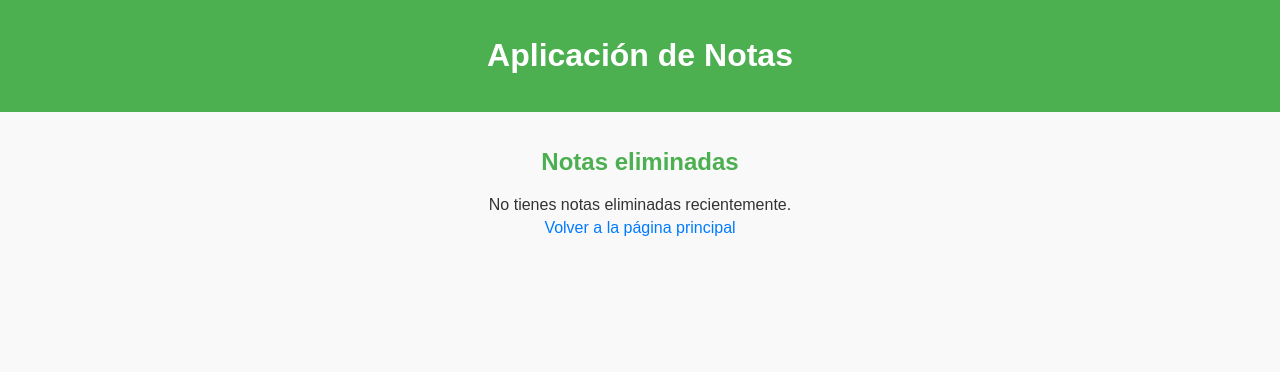
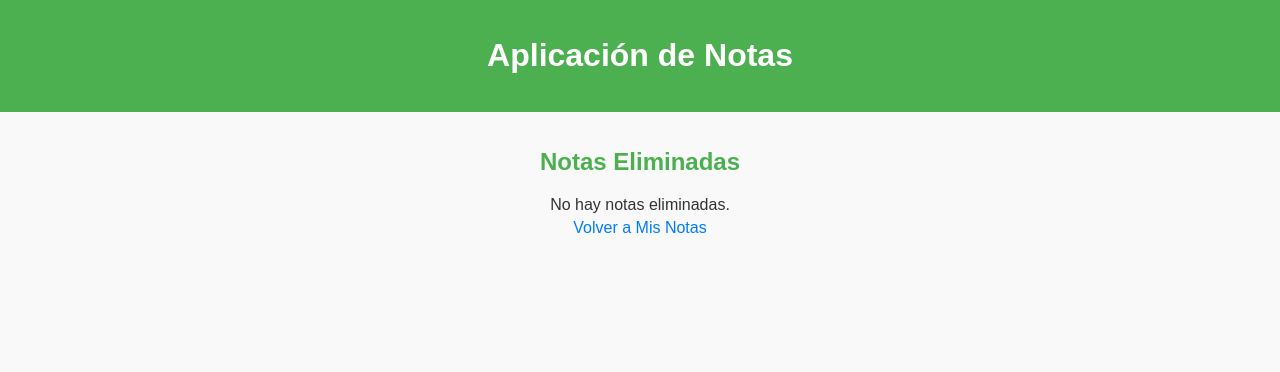
Before and after one commit to RamsesSosa04/aplicacion_notas, a Flask app: page /deleted in a window 1280 px wide. Shown: the top 372 px of the page. Run offline with Flask 3, Linux system fonts and the light colour scheme.

Commit message:
Añadí la funcion de deleted

```diff
--- a/app/routes.py
+++ b/app/routes.py
@@ -4,18 +4,24 @@ from flask import Blueprint, render_template, request, redirect, url_for
 routes = Blueprint('routes', __name__)
 
 notas = []
+notas_eliminadas = []
 
 @routes.route('/')
 def index():
-    return render_template('index.html')  # Asegúrate de que index.html existe en templates/
+    """Página de inicio"""
+    return render_template('index.html')  # Asegúrate de que index.html exista en templates/
+
 
 @routes.route('/notes')
 def notes():
+    """Muestra todas las notas activas"""
     return render_template('notes.html', notas=notas)
 
-#Ruta para agregar una nota nueva
+
+# Ruta para agregar una nota nueva
 @routes.route('/notes/new', methods=['GET', 'POST'])
 def new_note():
+    """Agrega una nueva nota"""
     if request.method == 'POST':
         nueva_nota = request.form.get('nota')
         if nueva_nota:
@@ -23,9 +29,11 @@ def new_note():
         return redirect(url_for('routes.notes'))
     return render_template('form.html', accion='Agregar')
 
+
 # Ruta para editar una nota existente
 @routes.route('/notes/edit/<int:id>', methods=['GET', 'POST'])
 def edit_note(id):
+    """Edita una nota existente"""
     if id >= len(notas):
         return "Nota no encontrada", 404
     if request.method == 'POST':
@@ -33,13 +41,26 @@ def edit_note(id):
         return redirect(url_for('routes.notes'))
     return render_template('form.html', accion='Editar', nota=notas[id])
 
-# Ruta para eliminar una nota
+
+# Ruta para eliminar una nota (mueve a notas eliminadas)
 @routes.route('/notes/delete/<int:id>', methods=['POST'])
 def delete_note(id):
-    if id < len(notas):
-        notas.pop(id)
+    """Elimina una nota y la mueve a notas eliminadas"""
+    if 0 <= id < len(notas):
+        nota_eliminada = notas.pop(id)
+        notas_eliminadas.append(nota_eliminada)
     return redirect(url_for('routes.notes'))
 
-@routes.route('/deleted')
-def deleted():
-    return render_template('deleted.html')
+
+@routes.route('/deleted', methods=['GET', 'POST'])
+def deleted_notes():
+    """Muestra las notas eliminadas y permite recuperarlas"""
+    if request.method == 'POST':
+        # Recuperar la nota eliminada
+        id = int(request.form.get('id'))
+        if 0 <= id < len(notas_eliminadas):
+            nota_recuperada = notas_eliminadas.pop(id)
+            notas.append(nota_recuperada)
+        return redirect(url_for('routes.deleted_notes'))
+
+    return render_template('deleted.html', notas_eliminadas=notas_eliminadas)
--- a/app/templates/deleted.html
+++ b/app/templates/deleted.html
@@ -1,7 +1,24 @@
 {% extends 'base.html' %}
 
 {% block content %}
-<h2>Notas eliminadas</h2>
-<p>No tienes notas eliminadas recientemente.</p>
-<a href="/">Volver a la página principal</a>
+<h2>Notas Eliminadas</h2>
+
+{% if notas_eliminadas %}
+<ul>
+    {% for nota in notas_eliminadas %}
+    <li>
+        {{ nota }}
+        <!-- Formulario para recuperar una nota -->
+        <form method="post" action="{{ url_for('routes.deleted_notes') }}" style="display:inline;">
+            <input type="hidden" name="id" value="{{ loop.index0 }}">
+            <button type="submit">Recuperar</button>
+        </form>
+    </li>
+    {% endfor %}
+</ul>
+{% else %}
+<p>No hay notas eliminadas.</p>
+{% endif %}
+
+<a href="{{ url_for('routes.notes') }}">Volver a Mis Notas</a>
 {% endblock %}
```
Also changed, not shown: app/templates/notes.html (+7 -5 lines).
